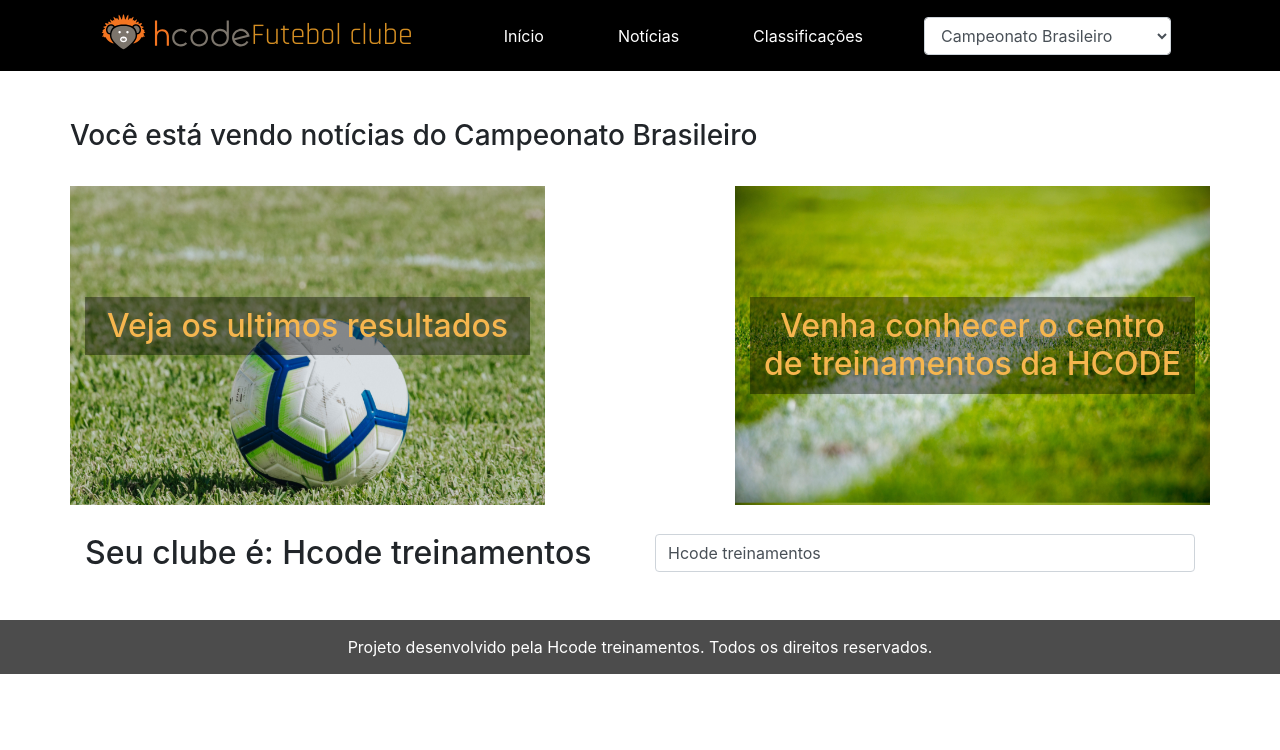
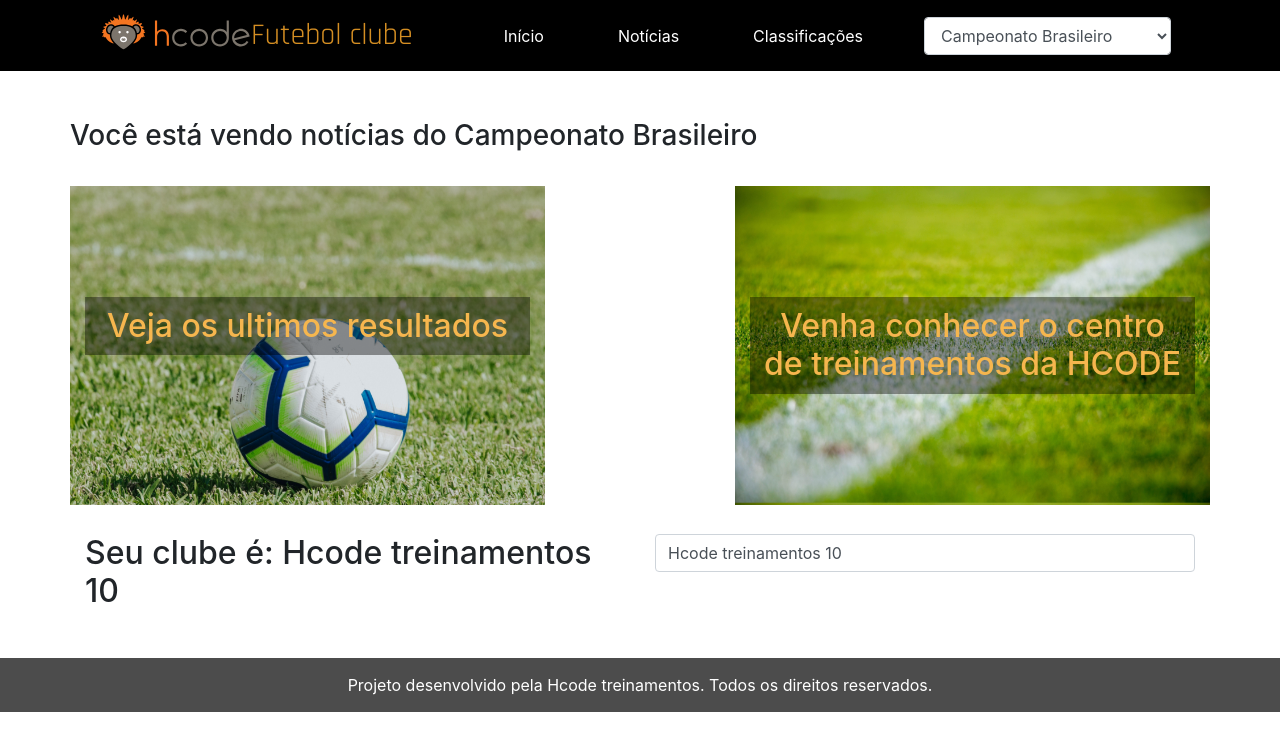
Before and after one commit to helton-mori-dev/hcodefutebolclube, a Vue app: page / in a window 1280 px wide. Shown: the top 750 px of the page. Built offline with nearby package versions, Linux system fonts and the light colour scheme; what vue2-filters would draw is missing.

Commit message:
StoreState

```diff
--- a/src/App.vue
+++ b/src/App.vue
@@ -1,13 +1,7 @@
 <template>
   <div id="app">
-    <HcodeHeader
-      @select-championship="changeChampionship"
-      @change-component="changeComponent"
-    />
-    <HcodeSection
-      :championship="championship"
-      :current-component="currentSectionComponent"
-    />
+    <HcodeHeader @select-championship="changeChampionship" @change-component="changeComponent" />
+    <HcodeSection :current-component="currentSectionComponent" />
     <HcodeFooter />
   </div>
 </template>
@@ -25,9 +19,8 @@ export default {
     HcodeFooter,
     HcodeSection
   },
-  data () {
+  data() {
     return {
-      championship: 'Campeonato Brasileiro',
       currentSectionComponent: 'HcodeSectionBanner'
     }
   },
--- a/src/components/HcodeSection.vue
+++ b/src/components/HcodeSection.vue
@@ -24,25 +24,27 @@
 <script>
 import HcodeSectionBanner from './HcodeSectionBanner'
 import HcodeInput from './HcodeInput'
+import { mapState } from 'vuex'
 
 export default {
     components: {
         HcodeSectionBanner,
-        HcodeSectionNews: () => import ('./HcodeSectionNews'),
+        HcodeSectionNews: () => import('./HcodeSectionNews'),
         HcodeInput
     },
     props: {
-        championship: String,
         currentComponent: String
     },
-    data () {
+    data() {
         return {
-            myClub: 'Hcode treinamentos'
+
         }
+    },
+    computed: {
+        ...mapState(['championship']),
+        ...mapState({ myClub: 'clubName' })
     }
 }
 </script>
 
-<style scoped>
-
-</style>
+<style scoped></style>
--- a/src/store/store.js
+++ b/src/store/store.js
@@ -4,5 +4,8 @@ import Vuex from 'vuex'
 Vue.use(Vuex)
 
 export default new Vuex.Store({
-
+    state: {
+        championship: 'Campeonato Brasileiro',
+        clubName: 'Hcode treinamentos 10'
+    }
 })
```
Also changed, not shown: 1 other file (tests, documents, lock files or other folders).
